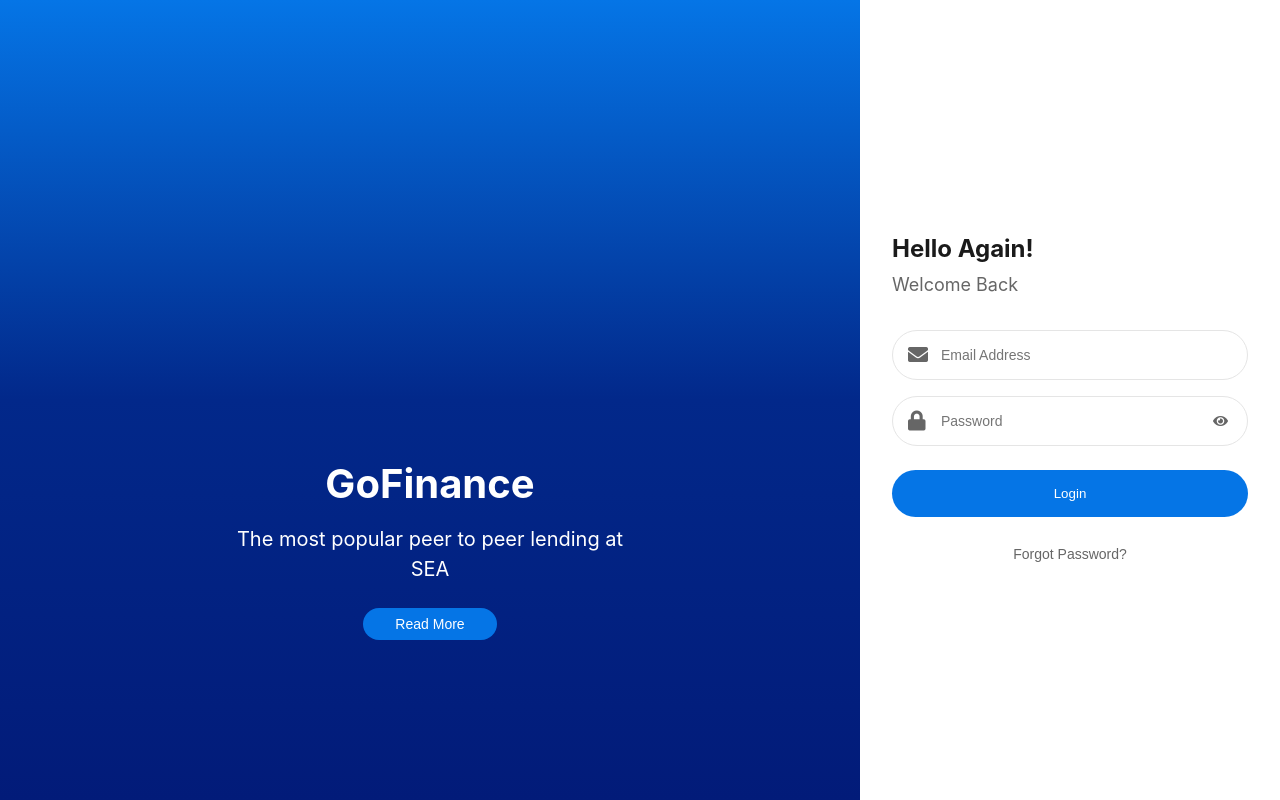
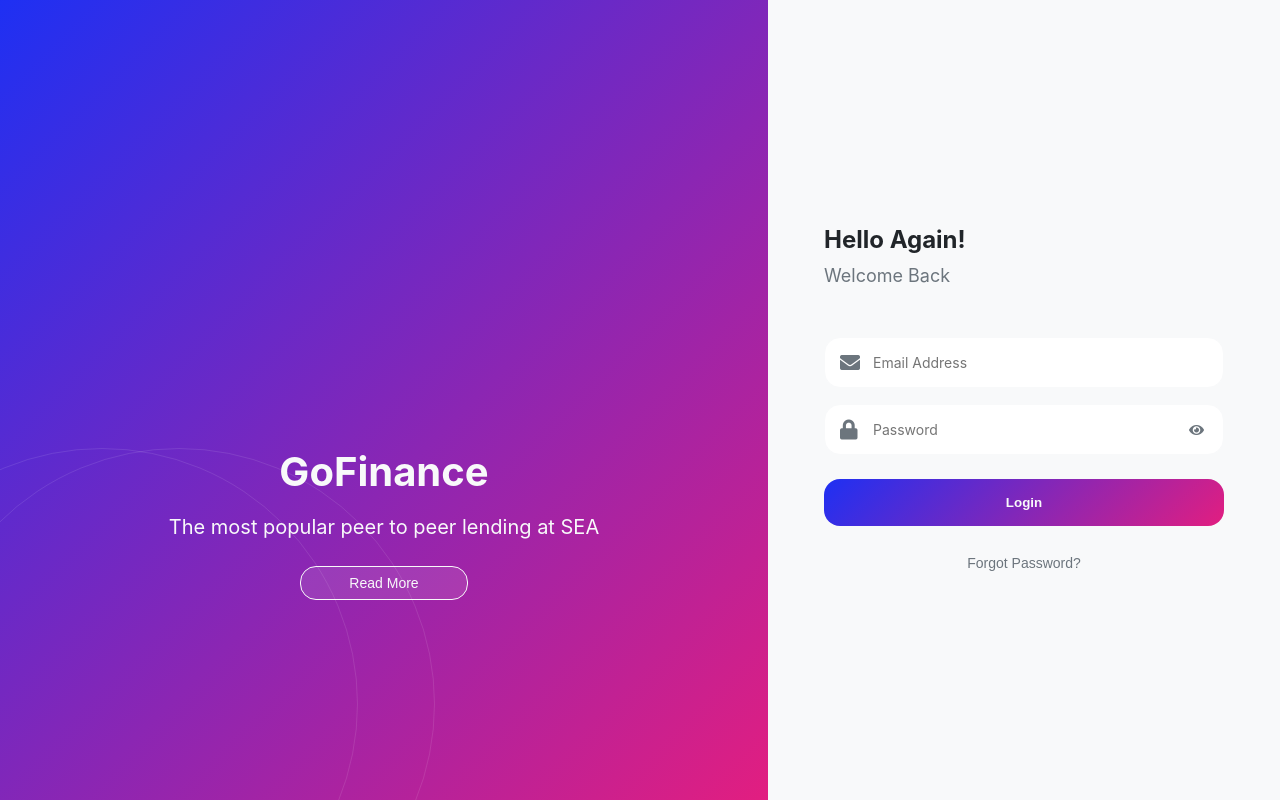
Before and after one commit to dmsqja/Smart-Office, a React (Create React App) app in the folder front/: page / in a window 1280 px wide. Shown: the top 800 px of the page. Built offline with nearby package versions, Linux system fonts and the light colour scheme.

Commit message:
Feat: 로그인 페이지 컴포넌트 구조 변경 및 스타일 개선

```diff
--- a/front/src/Routes.jsx
+++ b/front/src/Routes.jsx
@@ -2,10 +2,9 @@
 import { Routes, Route, Navigate } from 'react-router-dom';
 import { lazy } from 'react';
 import Layout from './components/layout/Layout';
-import PrivateRoute from './components/PrivateRoute';
 
 // Lazy load pages
-const Login = lazy(() => import('./pages/LoginPage'));
+const Login = lazy(() => import('./components/login/LoginForm'));
 const Home = lazy(() => import('./pages/Home'));
 const Resume = lazy(() => import('./pages/Resume'));
 const Projects = lazy(() => import('./pages/Projects'));
--- a/front/src/pages/LoginPage.jsx
+++ /dev/null
@@ -1,12 +0,0 @@
-// 로그인 화면
-import Login from '../components/login/LoginForm';
-
-const LoginPage = () => {
-    return (
-        <div>
-            <Login />
-        </div>
-    );
-};
-
-export default LoginPage;
--- a/front/src/pages/Meeting.jsx
+++ b/front/src/pages/Meeting.jsx
@@ -1,5 +1,5 @@
 // 화상 회의 화면
-import MeetingForm from '../components/meeting/MeetingForm';
+import WebRTCComponent from '../components/webrtc/WebRTCComponents.tsx';
 import '../styles/pages.css';
 
 const Meeting = () => {
@@ -11,7 +11,7 @@ const Meeting = () => {
                 </h1>
             </div>
             <div className="meeting-container">
-                <MeetingForm />
+                <WebRTCComponent />
             </div>
         </div>
     );
--- a/front/src/styles/login.css
+++ b/front/src/styles/login.css
@@ -2,7 +2,7 @@
     display: flex;
     min-height: 100vh;
     width: 100%;
-    background-color: white;
+    background-color: var(--light);
 }
 
 .login-wrapper {
@@ -15,38 +15,37 @@
 
 /* Left Section */
 .login-left {
-    width: 860px;
+    width: 60%;
     position: relative;
+    min-height: 100vh;
 }
 
 .login-left-content {
     height: 100%;
-    background: linear-gradient(
-        to bottom,
-        #0575E6 0%,
-        #02288A 50%,
-        #021B79 100%
-    );
+    background: var(--gradient);
     position: relative;
 }
 
 .login-hero {
     position: absolute;
-    bottom: 160px;
+    bottom: 25%;
     left: 50%;
     transform: translateX(-50%);
-    color: white;
+    color: var(--light);
     text-align: center;
+    width: 80%;
+    max-width: 500px;
 }
 
 .login-hero-text {
-    margin-bottom: 24px;
+    margin-bottom: var(--spacing-4);
 }
 
 .login-hero h1 {
     font-size: 2.5rem;
-    font-weight: bold;
-    margin-bottom: 16px;
+    font-weight: 700;
+    margin-bottom: var(--spacing-3);
+    font-family: var(--font-family-sans-serif);
 }
 
 .login-hero p {
@@ -54,40 +53,49 @@
 }
 
 .read-more-btn {
-    padding: 8px 32px;
-    background-color: #0575E6;
-    border: none;
-    border-radius: 9999px;
-    color: white;
+    padding: var(--spacing-2) var(--spacing-5);
+    background-color: rgba(255, 255, 255, 0.1);
+    border: 1px solid var(--light);
+    border-radius: var(--border-radius-xl);
+    color: var(--light);
     font-size: 0.875rem;
     cursor: pointer;
-    transition: background-color 0.3s;
+    transition: all 0.3s ease;
 }
 
 .read-more-btn:hover {
-    background-color: #0466c8;
+    background-color: var(--light);
+    color: var(--primary);
 }
 
+/* Decorative Circles */
 .decorative-circles {
     position: absolute;
     bottom: 0;
-    left: 80px;
+    left: 0;
+    width: 100%;
+    height: 100%;
+    overflow: hidden;
+    pointer-events: none;
 }
 
 .circle {
-    width: 557px;
-    height: 557px;
-    border: 1px solid #0575E6;
+    width: 40vw;
+    height: 40vw;
+    max-width: 557px;
+    max-height: 557px;
+    border: 1px solid rgba(255, 255, 255, 0.1);
     border-radius: 50%;
     position: absolute;
+    bottom: -20%;
 }
 
 .circle-1 {
-    left: 0;
+    left: -10%;
 }
 
 .circle-2 {
-    left: -80px;
+    left: -20%;
 }
 
 /* Right Section */
@@ -96,7 +104,7 @@
     display: flex;
     align-items: center;
     justify-content: center;
-    padding: 0 32px;
+    padding: var(--spacing-5);
 }
 
 .login-form-container {
@@ -105,37 +113,37 @@
 }
 
 .login-header {
-    margin-bottom: 32px;
+    margin-bottom: var(--spacing-5);
 }
 
 .login-header h2 {
     font-size: 1.5rem;
-    font-weight: bold;
-    color: #1a1a1a;
-    margin-bottom: 8px;
+    font-weight: 700;
+    color: var(--dark);
+    margin-bottom: var(--spacing-2);
 }
 
 .login-header p {
     font-size: 1.125rem;
-    color: #666;
+    color: var(--gray);
 }
 
 .login-form {
     display: flex;
     flex-direction: column;
-    gap: 24px;
+    gap: var(--spacing-4);
 }
 
 .form-fields {
     display: flex;
     flex-direction: column;
-    gap: 16px;
+    gap: var(--spacing-3);
 }
 
 .form-group {
     display: flex;
     flex-direction: column;
-    gap: 8px;
+    gap: var(--spacing-2);
 }
 
 .input-wrapper {
@@ -144,75 +152,77 @@
 
 .form-input {
     width: 100%;
-    padding: 16px 24px;
+    padding: var(--spacing-3);
     padding-left: 48px;
-    border: 1px solid #e5e5e5;
-    border-radius: 9999px;
+    border: 1px solid var(--light);
+    border-radius: var(--border-radius-xl);
     font-size: 0.875rem;
+    font-family: var(--font-family-sans-serif);
     outline: none;
-    transition: border-color 0.3s, box-shadow 0.3s;
+    transition: all 0.3s ease;
 }
 
 .form-input:focus {
-    border-color: #0575E6;
-    box-shadow: 0 0 0 2px rgba(5, 117, 230, 0.2);
+    border-color: var(--primary);
+    box-shadow: 0 0 0 2px rgba(30, 48, 243, 0.1);
 }
 
 .form-input.error {
-    border-color: #dc2626;
+    border-color: var(--danger);
 }
 
 .input-icon {
     position: absolute;
-    left: 16px;
+    left: var(--spacing-3);
     top: 50%;
     transform: translateY(-50%);
-    color: #666;
+    color: var(--gray);
     font-size: 1.25rem;
 }
 
 .password-toggle {
     position: absolute;
-    right: 16px;
+    right: var(--spacing-3);
     top: 50%;
     transform: translateY(-50%);
     background: none;
     border: none;
-    color: #666;
+    color: var(--gray);
     cursor: pointer;
-    padding: 4px;
+    padding: var(--spacing-1);
 }
 
 .password-toggle:hover {
-    color: #333;
+    color: var(--dark);
 }
 
 .error-message {
-    color: #dc2626;
+    color: var(--danger);
     font-size: 0.875rem;
-    margin-left: 16px;
+    margin-left: var(--spacing-3);
 }
 
 .submit-error {
-    color: #dc2626;
+    color: var(--danger);
     font-size: 0.875rem;
     text-align: center;
 }
 
 .login-button {
     width: 100%;
-    padding: 16px;
-    background-color: #0575E6;
-    color: white;
+    padding: var(--spacing-3);
+    background: var(--gradient);
+    color: var(--light);
     border: none;
-    border-radius: 9999px;
-    font-weight: 500;
+    border-radius: var(--border-radius-xl);
+    font-weight: 600;
     cursor: pointer;
-    transition: background-color 0.3s;
+    transition: all 0.3s ease;
 }
 
 .login-button:hover:not(:disabled) {
-    background-color: #0466c8;
+    opacity: 0.9;
+    transform: translateY(-1px);
 }
 
 .login-button:disabled {
@@ -222,26 +232,31 @@
 
 .forgot-password {
     text-align: center;
-    margin-top: 24px;
+    margin-top: var(--spacing-4);
 }
 
 .forgot-password button {
     background: none;
     border: none;
-    color: #666;
+    color: var(--gray);
     font-size: 0.875rem;
     cursor: pointer;
-    transition: color 0.3s;
+    transition: color 0.3s ease;
 }
 
 .forgot-password button:hover {
-    color: #0575E6;
+    color: var(--primary);
 }
 
 /* Responsive Design */
 @media (max-width: 1200px) {
     .login-left {
         width: 50%;
+    }
+
+    .circle {
+        width: 45vw;
+        height: 45vw;
     }
 }
 
@@ -252,29 +267,45 @@
 
     .login-left {
         width: 100%;
-        height: 300px;
+        min-height: 300px;
+        height: 40vh;
     }
 
     .login-right {
-        padding: 48px 24px;
-    }
-
-    .decorative-circles {
-        display: none;
+        padding: var(--spacing-4);
     }
 
     .login-hero {
         bottom: 50%;
         transform: translate(-50%, 50%);
+        width: 90%;
+    }
+
+    .decorative-circles {
+        opacity: 0.5;
+    }
+
+    .circle {
+        width: 80vw;
+        height: 80vw;
+        bottom: -40%;
     }
 }
 
 @media (max-width: 480px) {
+    .login-left {
+        height: 35vh;
+    }
+
     .login-hero h1 {
-        font-size: 2rem;
+        font-size: clamp(1.5rem, 5vw, 2rem);
     }
 
     .login-hero p {
-        font-size: 1rem;
+        font-size: clamp(0.875rem, 3vw, 1rem);
+    }
+
+    .login-right {
+        padding: var(--spacing-3);
     }
 }
```
